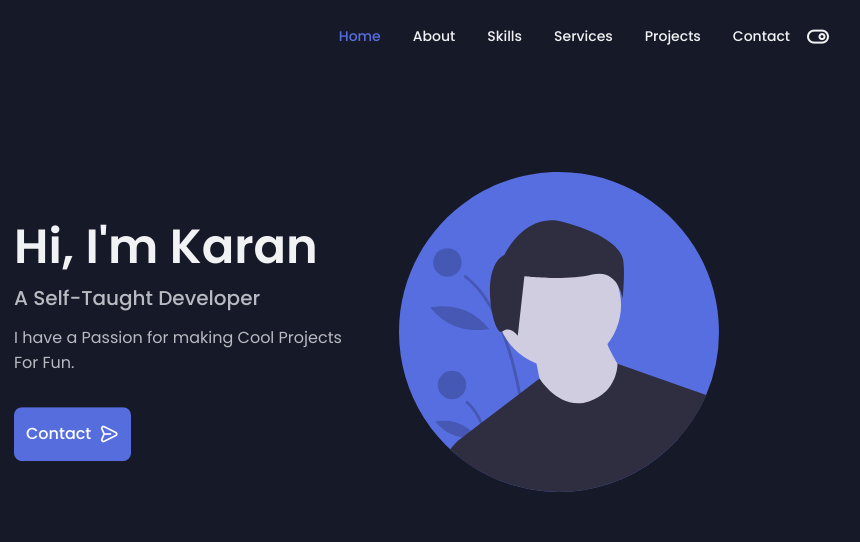
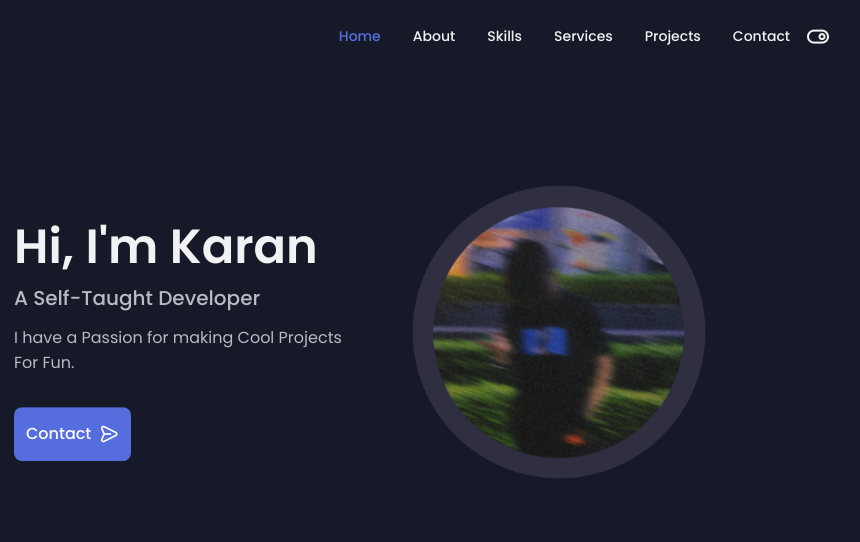
Before and after one commit to karan-suneja/karan-suneja.github.io, a plain HTML site: page index.html in a window 1280 px wide. Shown: the top 542 px of the page, 294-1154 px from the left. Drawn offline with nearby package versions, Linux system fonts and the light colour scheme.

Commit message:
Update index.html

```diff
--- a/index.html
+++ b/index.html
@@ -70,7 +70,7 @@
                         </a>
                     </div>
                     <div class="home_img">
-                        <img src="assets/img/profile_img.svg" alt="home-img" class="home_img">
+                        <img src="assets/img/test_main.png" alt="home-img" class="home_img">
                     </div>
                     <div class="home_data">
                         <h1 class="home_title">Hi, I'm Karan</h1>
```
